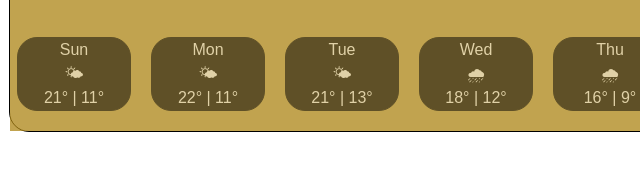
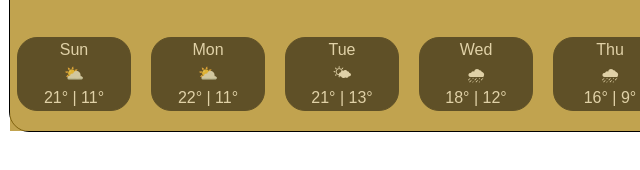
Before and after one commit to Zahradalmar/My-Weather-App, a plain HTML site: page index.html in a window 1280 px wide. Shown: the part 246-416 px from the top of the page, 231-871 px from the left. Drawn offline with nearby package versions, Linux system fonts and the light colour scheme; no server answers.

Commit message:
Update index.html

```diff
--- a/index.html
+++ b/index.html
@@ -57,8 +57,8 @@
           <div class="col-6">
             <div class="clearfix">
               <div class="float-left">
-                <span class="temperature" id="temperature"></span
-                ><span class="units">°C</span>
+                <span class="temperature" id="temperature"></span>
+                <span class="units">°C</span>
               </div>
             </div>
           </div>
@@ -74,13 +74,13 @@
       <div class="future-forcast row">
         <div class="col" id="wrapper">
           <div class="day">Sun</div>
-          <div class="emoji">🌤</div>
+          <div class="emoji">⛅</div>
           <div class="temp">21° | 11°</div>
         </div>
 
         <div class="col" id="wrapper">
           <div class="day">Mon</div>
-          <div class="emoji">🌤</div>
+          <div class="emoji">⛅</div>
           <div class="temp">22° | 11°</div>
         </div>
 
```
